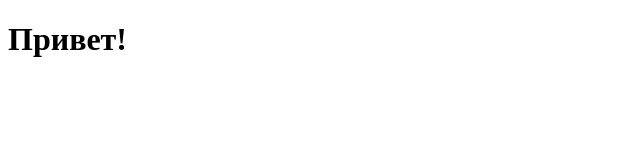
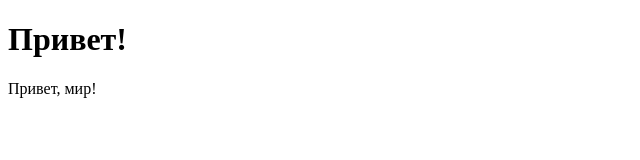
Before and after one commit to korol5579/js-lessons, a plain HTML site: page index.html in a window 1280 px wide. Shown: the whole page, without its empty margins (0-640 px from the left). Drawn offline with Linux system fonts and the light colour scheme.

Commit message:
index file changed

```diff
--- a/index.html
+++ b/index.html
@@ -8,7 +8,7 @@
 
 
 		<h1>Привет!</h1>
-
+	   <div>Привет, мир!</div>
 
 </body>
 </html>
```
